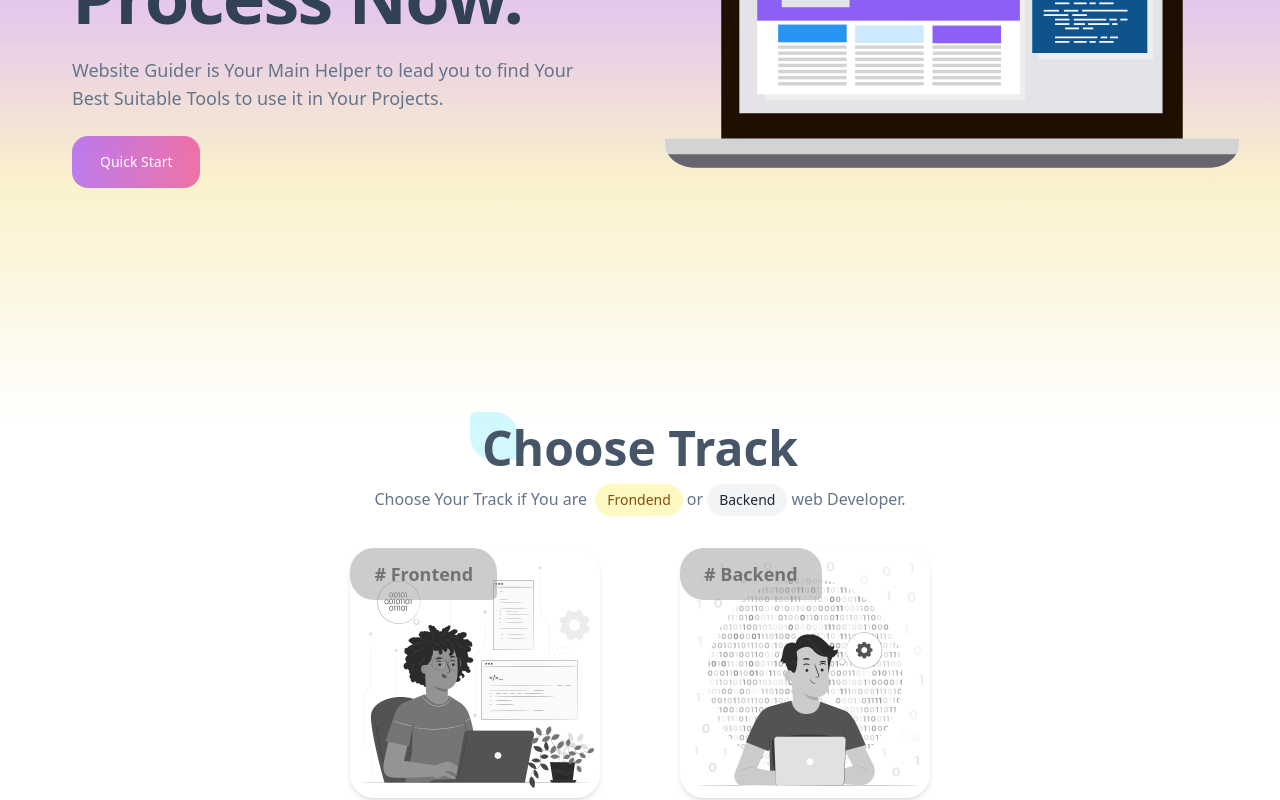
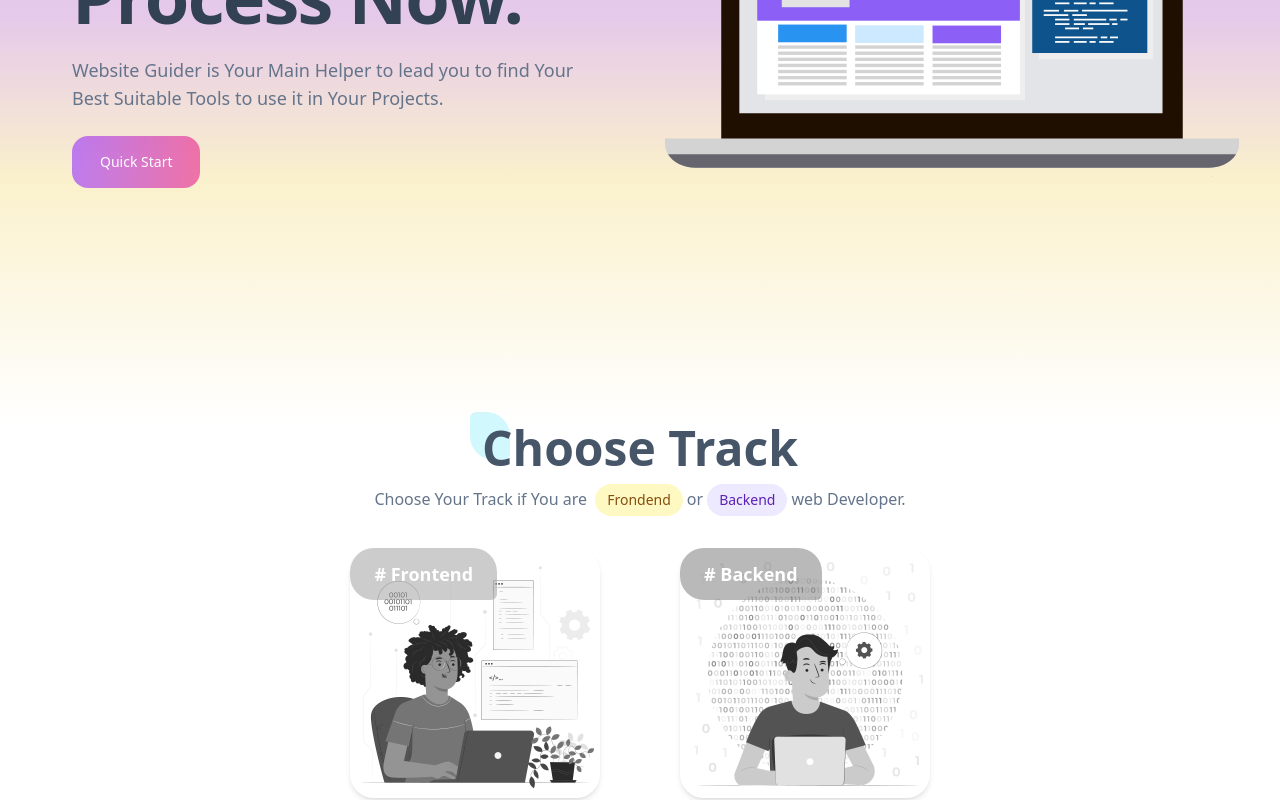
Before and after one commit to ahmedmohmd/web-guider, a React (Create React App) app: page / in a window 1280 px wide. Shown: the part 468-1268 px from the top of the page. Built offline with nearby package versions, Linux system fonts and the light colour scheme.

Commit message:
add lables of fields

```diff
--- a/src/components/home/GetStarted.jsx
+++ b/src/components/home/GetStarted.jsx
@@ -14,7 +14,7 @@ function GetStarted() {
             <div className="relative flex items-center justify-center">
               <span
                 className={
-                  "text-md sm:text-lg z-10 absolute -top-2 px-5 py-5 sm:px-6 sm:py-6 bg-cyan-300/30 text-start -left-3 sm:-top-3 rounded-tl-md rounded-tr-3xl rounded-br-md rounded-bl-3xl " +
+                  "text-md sm:text-lg z-10 absolute -top-2 px-5 py-5  sm:py-6 bg-cyan-300/30 text-start -left-3 sm:-top-3 rounded-tl-md rounded-tr-3xl rounded-br-md rounded-bl-3xl " +
                   styled.hash
                 }
               ></span>
@@ -29,7 +29,7 @@ function GetStarted() {
               Frondend
             </span>
             or
-            <span className="mx-1 inline-flex items-center gap-1.5 py-1.5 px-3 rounded-full text-sm font-medium bg-gray-100 text-gray-800">
+            <span className="mx-1 inline-flex items-center gap-1.5 py-1.5 px-3 rounded-full text-sm font-medium bg-violet-100 text-violet-800">
               Backend
             </span>
             web Developer.
@@ -45,7 +45,7 @@ function GetStarted() {
           >
             <span
               className={
-                "text-md whitespace-nowrap sm:text-lg z-10 absolute px-8 py-6 sm:px-6 font-bold text-slate-500 sm:py-3 bg-[#ea8763]/50 text-start left-0 top-0 rounded-tl-md rounded-tr-3xl rounded-br-md rounded-bl-3xl " +
+                "text-sm whitespace-nowrap sm:text-lg z-10 absolute px-4 py-2 sm:px-6 sm:py-3  font-bold text-white bg-[#ea8763]/50 text-start left-0 top-0 rounded-tl-md rounded-tr-3xl rounded-br-md rounded-bl-3xl " +
                 styled.hash
               }
             >
@@ -67,7 +67,7 @@ function GetStarted() {
           >
             <span
               className={
-                "text-md whitespace-nowrap sm:text-lg z-10 absolute px-8 py-6 sm:px-6 font-bold text-slate-500 sm:py-3 bg-[#ea8763]/50 text-start left-0 top-0 rounded-tl-md rounded-tr-3xl rounded-br-md rounded-bl-3xl " +
+                "text-sm whitespace-nowrap sm:text-lg z-10 absolute px-4 py-2 sm:px-6 sm:py-3  font-bold text-white bg-[#8c60f6]/50 text-start left-0 top-0 rounded-tl-md rounded-tr-3xl rounded-br-md rounded-bl-3xl " +
                 styled.hash
               }
             >
```
